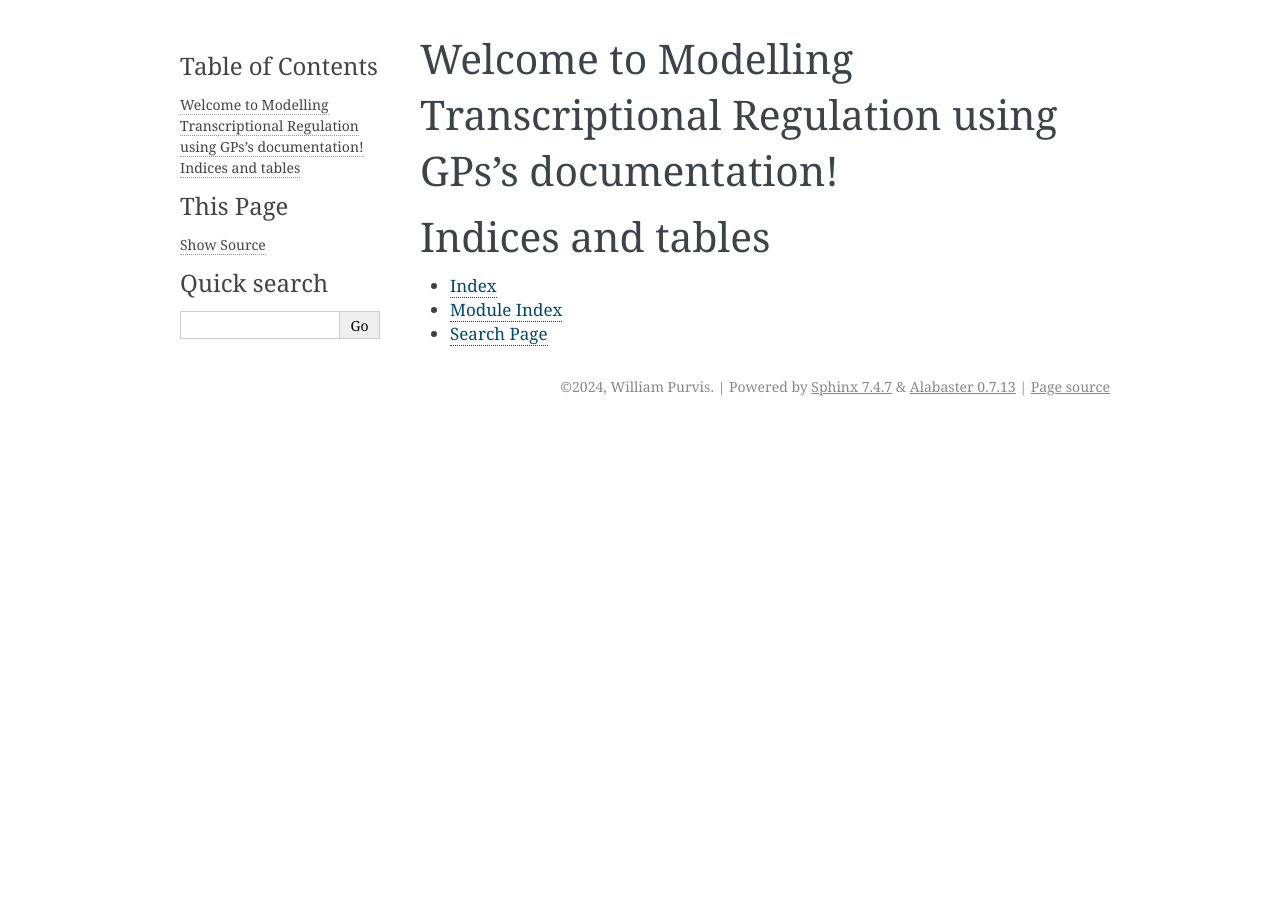
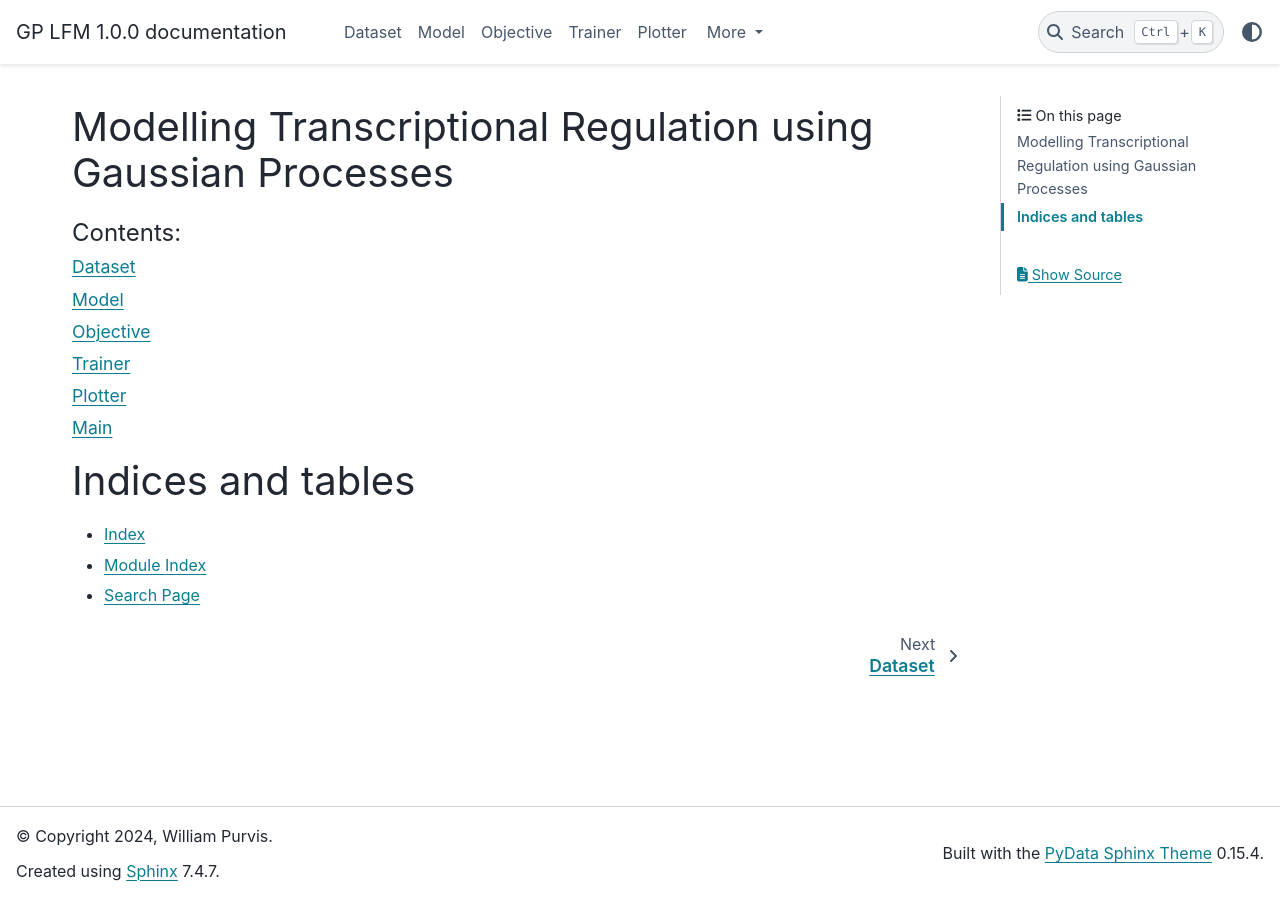
Before and after one commit to wejpurvis/DIS_project, a Sphinx documentation site: the page built from docs/source/index.rst, in a window 1280 px wide. Built offline with Sphinx 7.4.7 and the PyData theme 0.15.4, drawn with Linux system fonts in a browser that asks for light colours.

Commit message:
built docs for gpjax impl

```diff
--- a/docs/source/conf.py
+++ b/docs/source/conf.py
@@ -3,10 +3,21 @@
 # For the full list of built-in configuration values, see the documentation:
 # https://www.sphinx-doc.org/en/master/usage/configuration.html
 
+# -- Path setup --------------------------------------------------------------
+
+# If extensions (or modules to document with autodoc) are in another directory,
+# add these directories to sys.path here. If the directory is relative to the
+# documentation root, use os.path.abspath to make it absolute, like shown here.
+#
+import os
+import sys
+
+sys.path.insert(0, os.path.abspath("../../src/gpjax/"))
+
 # -- Project information -----------------------------------------------------
 # https://www.sphinx-doc.org/en/master/usage/configuration.html#project-information
 
-project = "Modelling Transcriptional Regulation using GPs"
+project = "GP LFM"
 copyright = "2024, William Purvis"
 author = "William Purvis"
 release = "1.0.0"
@@ -14,14 +25,40 @@ release = "1.0.0"
 # -- General configuration ---------------------------------------------------
 # https://www.sphinx-doc.org/en/master/usage/configuration.html#general-configuration
 
-extensions = []
+extensions = [
+    "sphinx.ext.autodoc",
+    "sphinx.ext.viewcode",
+    "sphinx.ext.napoleon",
+    "sphinx.ext.viewcode",
+    "sphinx_autodoc_typehints",
+]
 
 templates_path = ["_templates"]
-exclude_patterns = []
+exclude_patterns = ["_build", "Thumbs.db", ".DS_Store", "latent_forces/"]
 
 
 # -- Options for HTML output -------------------------------------------------
 # https://www.sphinx-doc.org/en/master/usage/configuration.html#options-for-html-output
 
-html_theme = "alabaster"
+html_theme = "pydata_sphinx_theme"
 html_static_path = ["_static"]
+
+
+# TODO: Split documentation into two parts:
+
+# project/
+# │
+# ├── src/
+# │   ├── gpjax/
+# │   └── gpytorch/
+# │
+# ├── docs/
+#     ├── gpjax_docs/
+#     │   ├── conf.py
+#     │   ├── index.rst
+#     │   └── ...
+#     │
+#     └── gpytorch_docs/
+#         ├── conf.py
+#         ├── index.rst
+#         └── ...
--- /dev/null
+++ b/docs/source/dataset.rst
@@ -0,0 +1,7 @@
+Dataset
+=======
+
+.. automodule:: dataset
+   :members:
+   :undoc-members:
+   :show-inheritance:
--- a/docs/source/index.rst
+++ b/docs/source/index.rst
@@ -3,14 +3,19 @@
    You can adapt this file completely to your liking, but it should at least
    contain the root `toctree` directive.
 
-Welcome to Modelling Transcriptional Regulation using GPs's documentation!
-==========================================================================
+Modelling Transcriptional Regulation using Gaussian Processes
+==============================================================
 
 .. toctree::
    :maxdepth: 2
    :caption: Contents:
 
-
+   dataset
+   model
+   objective
+   trainer
+   plotter
+   main
 
 Indices and tables
 ==================
```
Also changed, not shown: docs/source/main.rst (added, +9 -0 lines), docs/source/model.rst (added, +7 -0 lines), docs/source/objective.rst (added, +7 -0 lines), docs/source/plotter.rst (added, +7 -0 lines), docs/source/trainer.rst (added, +7 -0 lines).
